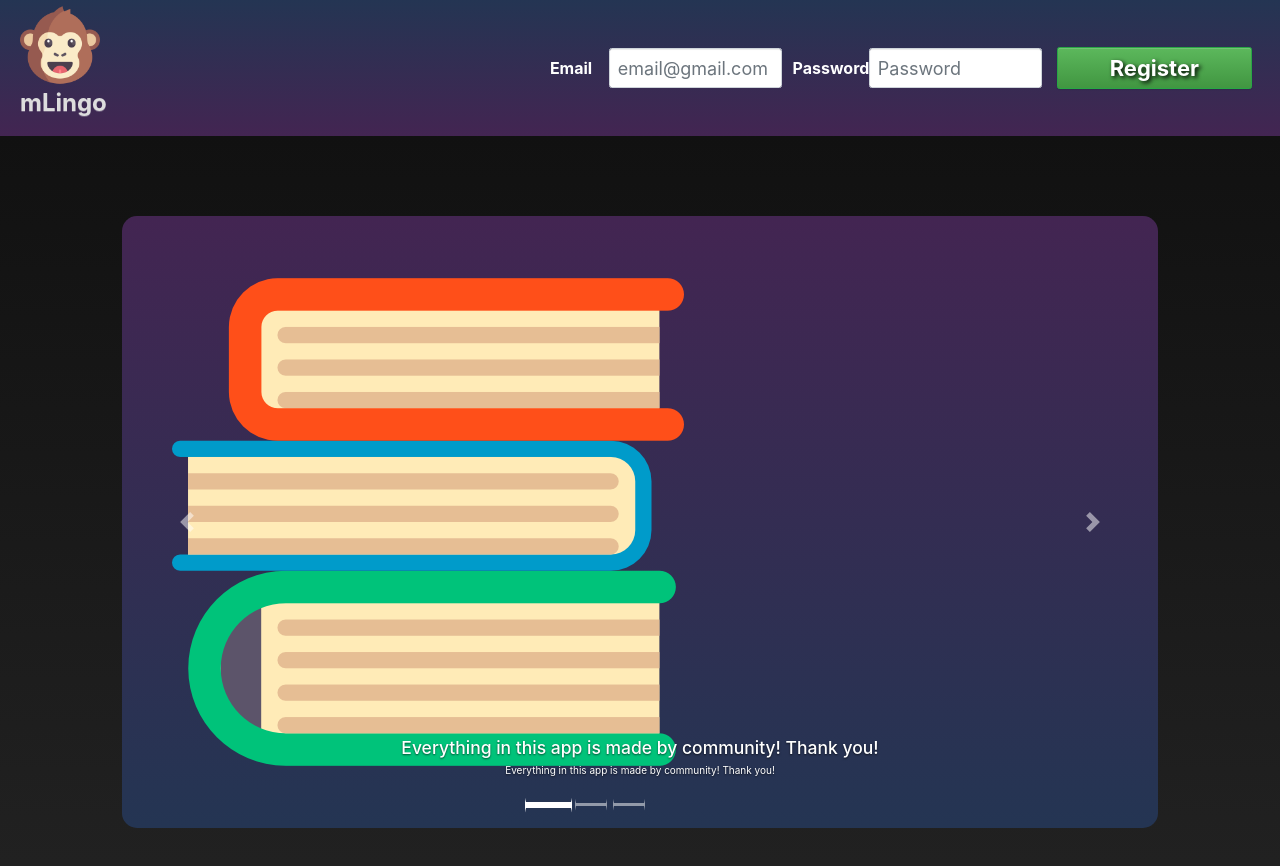
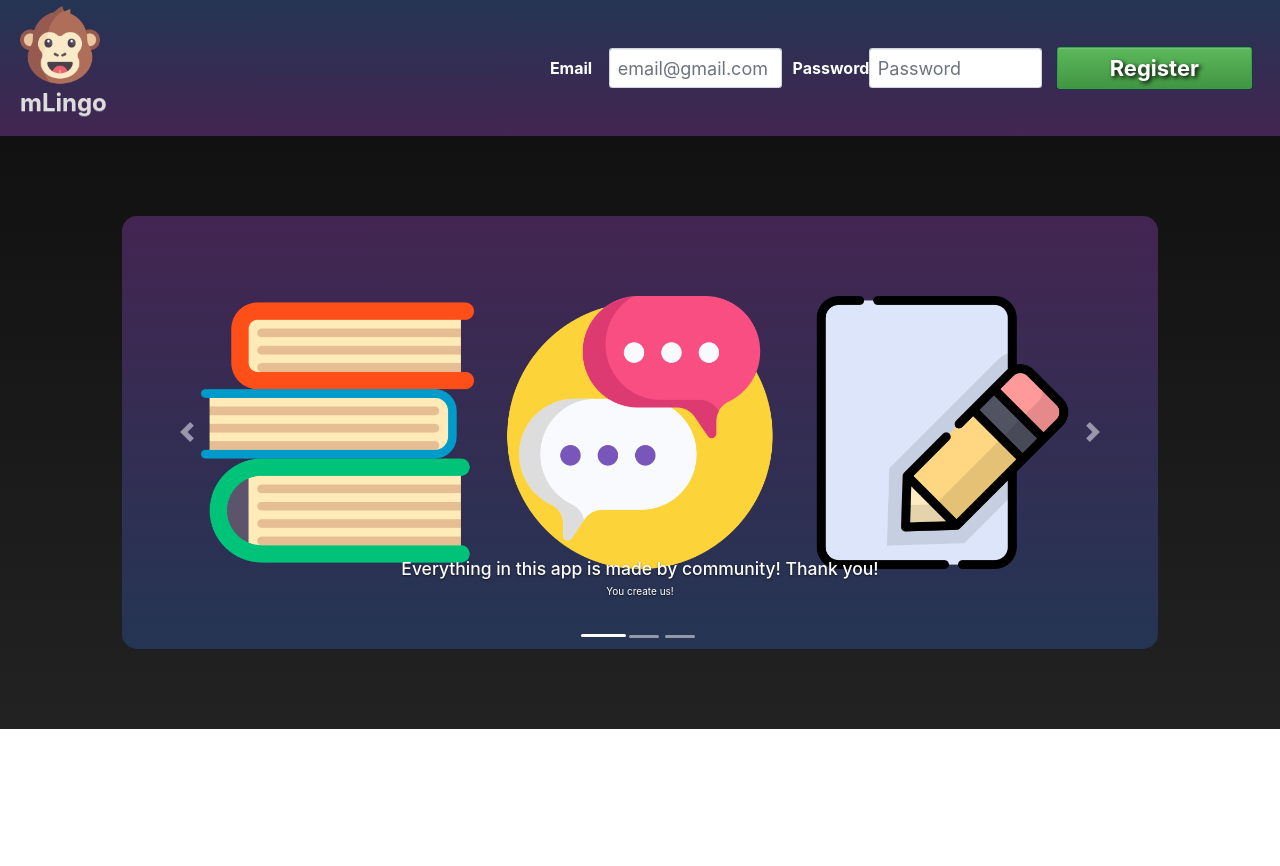
Before and after one commit to mLingoTeam/mLingo-Frontend, a React (Create React App) app in the folder mLingo/ClientApp/: page / in a window 1280 px wide. Shown: the top 866 px of the page. After the commit the page ends 800 px from the top, so only its background shows below. Built offline with nearby package versions, Linux system fonts and the light colour scheme.

Commit message:
Add slider

```diff
--- a/mLingo/ClientApp/src/components/Slider.css
+++ b/mLingo/ClientApp/src/components/Slider.css
@@ -7,10 +7,25 @@
 .carousel-item {
   background: linear-gradient(#432552, #243553);
   border-radius: 15px;
-  padding: 50px;
+  padding: 10vh 5vw;
 }
+.carousel-item img {
+  object-fit: cover;
+}
+
 .carousel-indicators .active {
   width: 45px !important;
-  height: 6px !important;
+  height: 3px !important;
   transition: 0.7s;
 }
+
+.carousel-indicators li {
+  background-clip: unset !important;
+  border: 0px !important;
+}
+
+.carousel-indicators {
+  width: auto !important;
+  margin-left: 0px !important;
+  margin-right: 0px !important;
+}
--- a/mLingo/ClientApp/src/components/Slider.js
+++ b/mLingo/ClientApp/src/components/Slider.js
@@ -7,23 +7,31 @@ import {
   CarouselCaption
 } from "reactstrap";
 import img1 from "../img/books.png";
+import img2 from "../img/speak.png";
+import img3 from "../img/edit.png";
 import "./Slider.css";
 
 const items = [
   {
     src: img1,
+    src2: img2,
+    src3: img3,
     altText: "You create us!",
     caption: "Everything in this app is made by community! Thank you!"
   },
   {
-    src: img1,
-    altText: "Slide 2",
-    caption: "Slide 2"
+    src: img3,
+    src2: img1,
+    src3: img2,
+    altText: "Join mLingo community and help us develop world! ",
+    caption: "You create mLingo!"
   },
   {
-    src: img1,
-    altText: "Slide 3",
-    caption: "Slide 3"
+    src: img2,
+    src2: img3,
+    src3: img1,
+    altText: "Explore new communities!",
+    caption: "Join us and create mLingo by your own idea!"
   }
 ];
 
@@ -55,9 +63,11 @@ const Slider = props => {
         onExited={() => setAnimating(false)}
         key={item.src}
       >
-        <img src={item.src} alt={item.altText} />
+        <img src={item.src} alt={item.altText} className="col-4" />
+        <img src={item.src2} alt={item.altText} className="col-4" />
+        <img src={item.src3} alt={item.altText} className="col-4" />
         <CarouselCaption
-          captionText={item.caption}
+          captionText={item.altText}
           captionHeader={item.caption}
         />
       </CarouselItem>
```
Also changed, not shown: mLingo/ClientApp/src/img/slid1.png (added).
